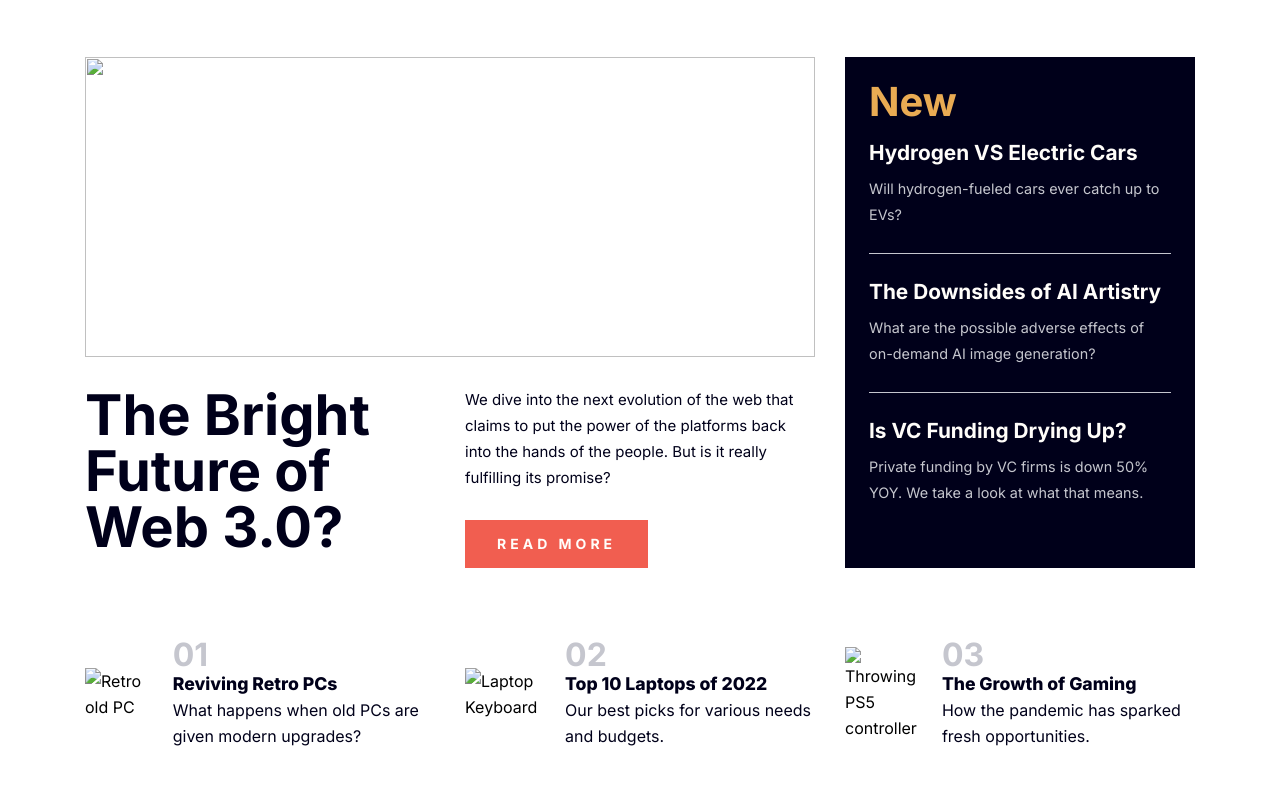
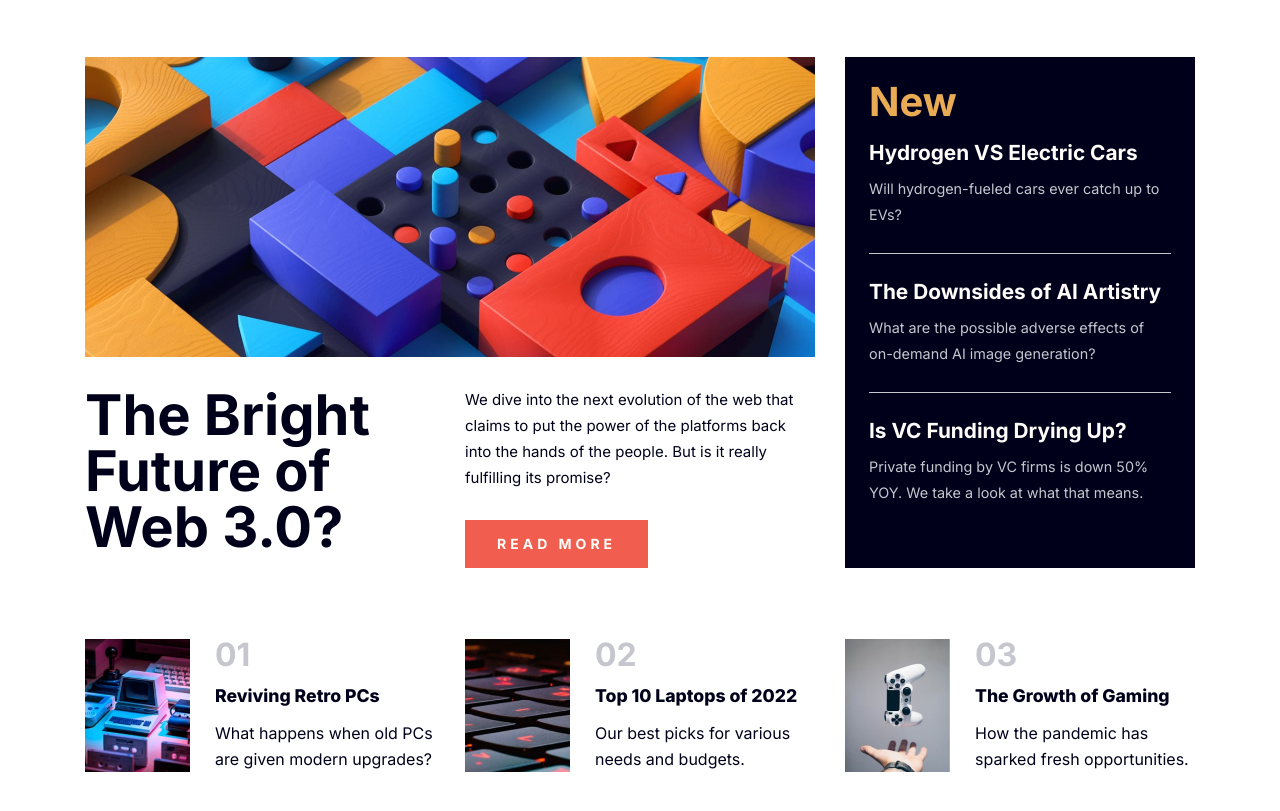
Before and after one commit to Stonieeeee/news-homepage-solution, a plain HTML site: page index.html in a window 1280 px wide. Shown: the part 73-884 px from the top of the page. Drawn offline with Linux system fonts and the light colour scheme; the site is published under a folder, as on GitHub Pages, so addresses that start at the root find nothing.

Commit message:
:tada: Initial commit

```diff
--- a/index.html
+++ b/index.html
@@ -20,7 +20,7 @@
     <nav class="nav-bar">
       <ul class="sidebar">
         <li>
-          <a href="#"><img class="close" src="/assets/images/icon-menu-close.svg" alt=""></a>
+          <a href="#"><img class="close" src="./assets/images/icon-menu-close.svg" alt=""></a>
         </li>
         <li>
             <a href="#" class="home">Home</a>
@@ -63,8 +63,8 @@
     <main class="main wrapper">
     <section class="hero">
       <picture>
-        <source media="(max-width: 768px)" width="343" height="300" srcset="/assets/images/image-web-3-mobile.jpg">
-        <img class="hero__img" src="/assets/images/image-web-3-desktop.jpg" width="730" height="300" alt="">
+        <source media="(max-width: 768px)" width="343" height="300" srcset="./assets/images/image-web-3-mobile.jpg">
+        <img class="hero__img" src="./assets/images/image-web-3-desktop.jpg" width="730" height="300" alt="">
       </picture>
       <div class="hero__container">
         <h1 class="hero__title">The Bright Future of Web 3.0?</h1>
@@ -97,7 +97,7 @@
 
     <section class="articles">
       <article class="articles__article">
-        <img src="/assets/images/image-retro-pcs.jpg" alt="Retro old PC">
+        <img src="./assets/images/image-retro-pcs.jpg" alt="Retro old PC">
         <div class="articles__article-description">
           <h4 class="articles__article-number">01</h4>
           <a class="artilces__article-title" href="">Reviving Retro PCs</a>
@@ -106,7 +106,7 @@
       </article>
 
       <article class="articles__article">
-        <img src="/assets/images/image-top-laptops.jpg" alt="Laptop Keyboard">
+        <img src="./assets/images/image-top-laptops.jpg" alt="Laptop Keyboard">
         <div class="articles__article-description">
           <h4 class="articles__article-number">02</h4>
           <a class="artilces__article-title" href="">Top 10 Laptops of 2022</a>
@@ -115,7 +115,7 @@
       </article>
 
       <article class="articles__article">
-        <img src="/assets/images/image-gaming-growth.jpg" alt="Throwing PS5 controller">
+        <img src="./assets/images/image-gaming-growth.jpg" alt="Throwing PS5 controller">
         <div class="articles__article-description">
           <h4 class="articles__article-number">03</h4>
           <a class="artilces__article-title" href="">The Growth of Gaming</a>
```
Also changed, not shown: 1 other file.
